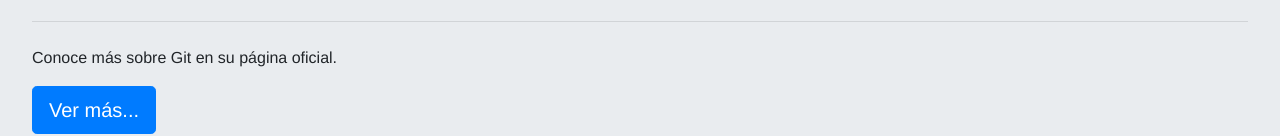
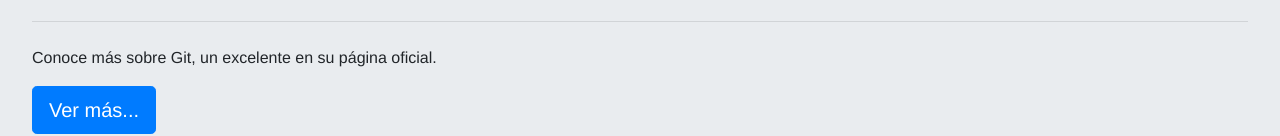
Before and after one commit to facusanchezok/proyectosrolling, a plain HTML site: page index.html in a window 1280 px wide. Shown: the part 430-566 px from the top of the page. Drawn offline with nearby package versions, Linux system fonts and the light colour scheme.

Commit message:
cambiando info sobre git

```diff
--- a/index.html
+++ b/index.html
@@ -48,7 +48,7 @@
           Lorem psum dolor sit amet consectetur adipisicing elit. Amet commodi delectus error magnam laborum harum maiores expedita? Vitae libero recusandae culpa, minima numquam omnis! Rem expedita recusandae odit nulla tenetur?
         </p>
         <hr class="my-4" />
-        <p>Conoce más sobre Git en su página oficial.</p>
+        <p>Conoce más sobre Git, un excelente  en su página oficial.</p>
         <p class="lead">
           <a
             class="btn btn-primary btn-lg"
```
